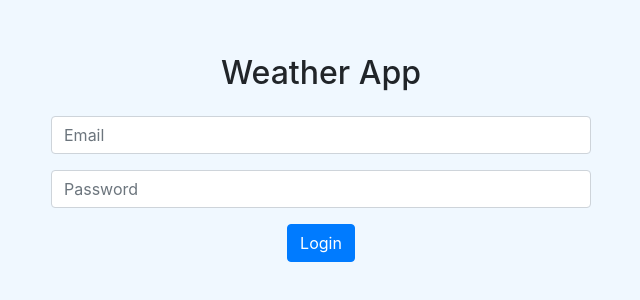
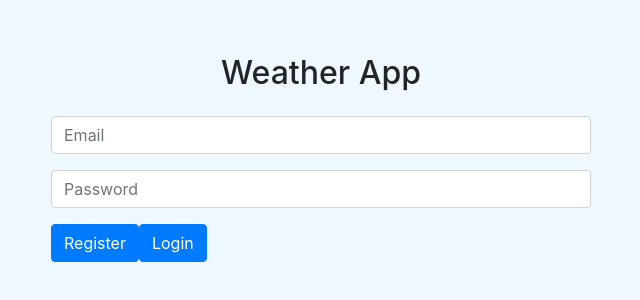
Before and after one commit to PCzapor/WeatherApp, a React (Create React App) app: page / in a window 1280 px wide. Shown: the part 242-542 px from the top of the page, without its empty margins (319-959 px from the left). Built offline with nearby package versions, Linux system fonts and the light colour scheme.

Commit message:
added navigation for register

```diff
--- a/src/components/ui/Login.tsx
+++ b/src/components/ui/Login.tsx
@@ -89,7 +89,13 @@ if(loading)return (<div className="d-flex justify-content-center  h-100">
                   }
                   />
               </div>
-              <div className="text-center">
+              <div className="d-flex d-column">
+                <button
+                  className="btn btn-primary"
+                  onClick={()=>navigate('/register/1')}
+                  >
+                  Register
+                </button>
                 <button
                   type="submit"
                   className="btn btn-primary"
```
